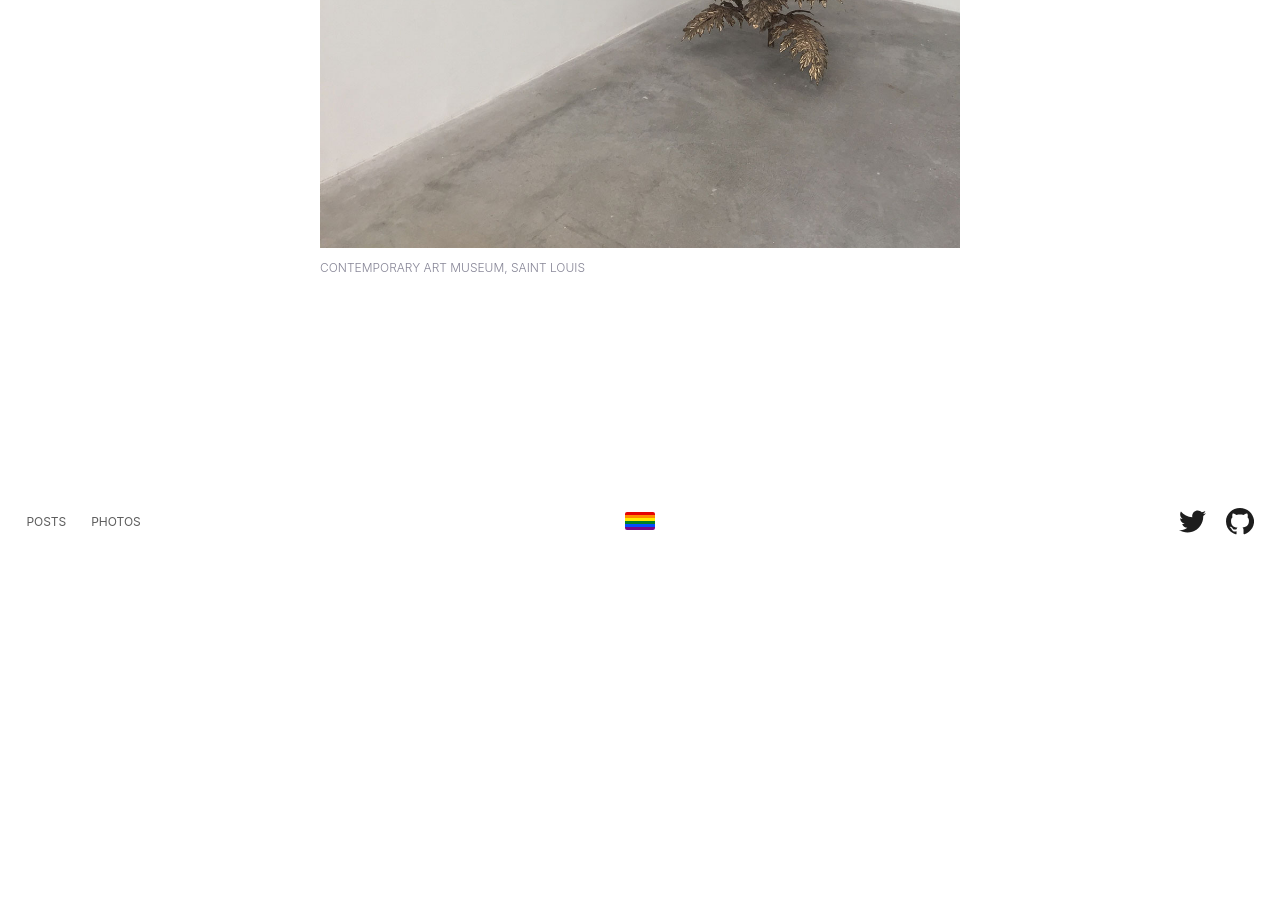
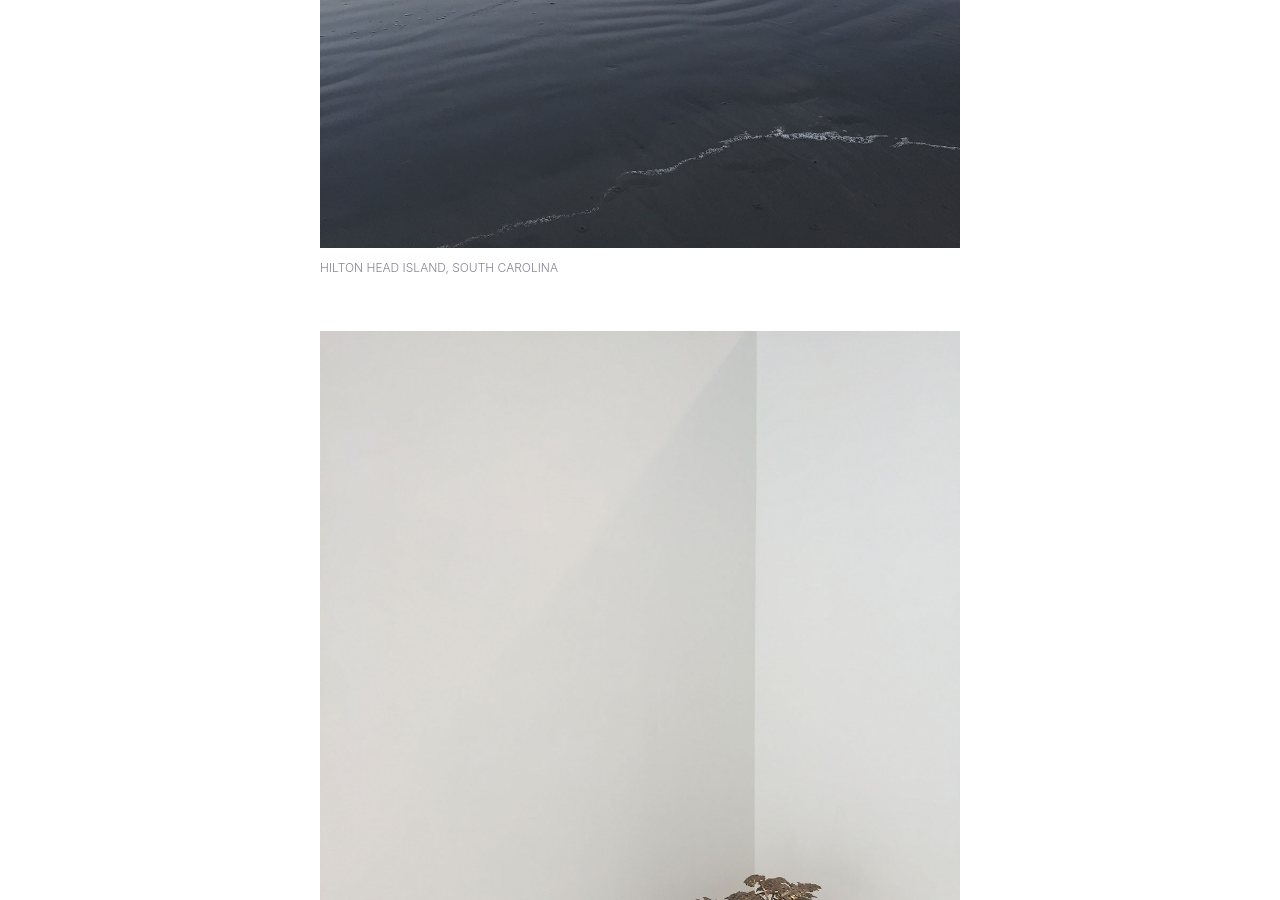
Before and after one commit to samhermes/samhermes.github.io, a Jekyll site: the page built from photos.md, in a window 1280 px wide and 900 px high, scrolled down 740 px. Built offline with Jekyll 4.4.1, drawn with Linux system fonts in a browser that asks for light colours; before the commit the page ends 1302 px from its top, so only the background shows below that.

Commit message:
Add Hilton Hilton photo

```diff
--- /dev/null
+++ b/_photos/2017-9-14-hilton-head.markdown
@@ -0,0 +1,6 @@
+---
+layout: photo
+title: Hilton Head Island, South Carolina
+date: 2017-09-14
+image: hilton-head.jpg
+---
--- a/photos.md
+++ b/photos.md
@@ -3,7 +3,7 @@ layout: default
 ---
 <div class="photo-list">
 	<ul>
-	  {% for photo in site.photos %}
+	  {% for photo in site.photos reversed %}
 	    <li>
 	    	<img src="/img/photos/{{ photo.image }}" alt="">
 	    	<p class="photo-caption">{{ photo.title }}</p>
```
Also changed, not shown: img/photos/hilton-head.jpg (added).
